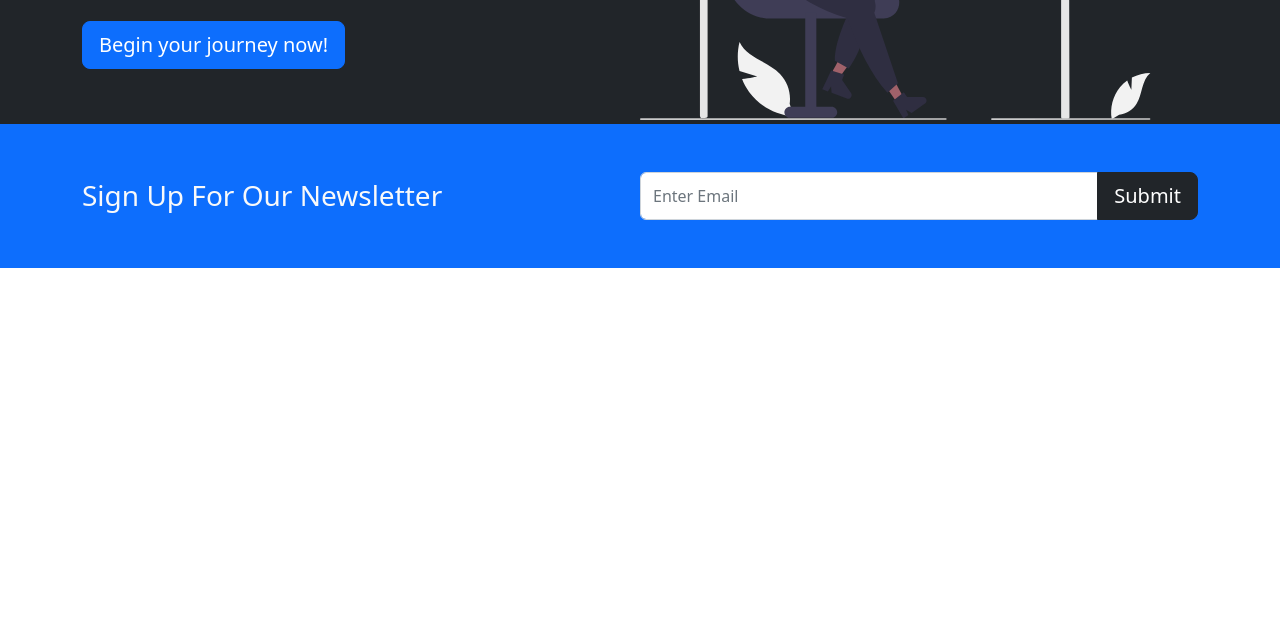
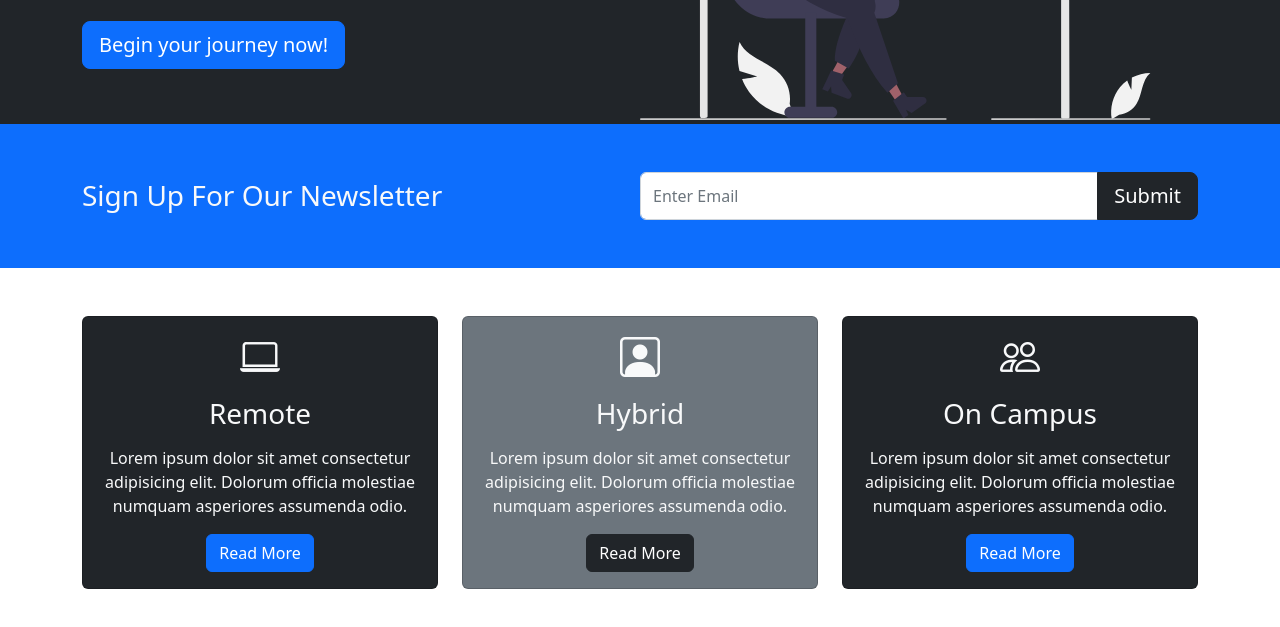
Before and after one commit to Danny-Rodriguez/bootstrapc, a plain HTML site: page index.html in a window 1280 px wide. Shown: the part 329-956 px from the top of the page. Before the commit the page ends 800 px from the top, so only its background shows below. Drawn offline with nearby package versions, Linux system fonts and the light colour scheme.

Commit message:
added education options

```diff
--- a/index.html
+++ b/index.html
@@ -6,6 +6,7 @@
     <meta name="viewport" content="width=device-width, initial-scale=1.0" />
 
     <link href="https://cdn.jsdelivr.net/npm/bootstrap@5.2.0-beta1/dist/css/bootstrap.min.css" rel="stylesheet" integrity="sha384-0evHe/X+R7YkIZDRvuzKMRqM+OrBnVFBL6DOitfPri4tjfHxaWutUpFmBp4vmVor" crossorigin="anonymous" />
+    <link rel="stylesheet" href="https://cdn.jsdelivr.net/npm/bootstrap-icons@1.3.0/font/bootstrap-icons.css" />
     <link rel="stylesheet" href="style.css" />
     <title>Frontend Bootcamp</title>
   </head>
@@ -61,6 +62,50 @@
       </div>
     </section>
 
+    <!-- Boxes -->
+    <section class="p-5">
+      <div class="container">
+        <div class="row text-center">
+          <div class="col-md">
+            <div class="card bg-dark text-light">
+              <div class="card-body text-center">
+                <div class="h1 mb-3">
+                  <i class="bi bi-laptop"></i>
+                </div>
+                <h3 class="card-title mb-3">Remote</h3>
+                <p class="card-text">Lorem ipsum dolor sit amet consectetur adipisicing elit. Dolorum officia molestiae numquam asperiores assumenda odio.</p>
+                <a href="#" class="btn btn-primary">Read More</a>
+              </div>
+            </div>
+          </div>
+          <div class="col-md">
+            <div class="card bg-secondary text-light">
+              <div class="card-body text-center">
+                <div class="h1 mb-3">
+                  <i class="bi bi-person-square"></i>
+                </div>
+                <h3 class="card-title mb-3">Hybrid</h3>
+                <p class="card-text">Lorem ipsum dolor sit amet consectetur adipisicing elit. Dolorum officia molestiae numquam asperiores assumenda odio.</p>
+                <a href="#" class="btn btn-dark">Read More</a>
+              </div>
+            </div>
+          </div>
+          <div class="col-md">
+            <div class="card bg-dark text-light">
+              <div class="card-body text-center">
+                <div class="h1 mb-3">
+                  <i class="bi bi-people"></i>
+                </div>
+                <h3 class="card-title mb-3">On Campus</h3>
+                <p class="card-text">Lorem ipsum dolor sit amet consectetur adipisicing elit. Dolorum officia molestiae numquam asperiores assumenda odio.</p>
+                <a href="#" class="btn btn-primary">Read More</a>
+              </div>
+            </div>
+          </div>
+        </div>
+      </div>
+    </section>
+
     <script src="https://cdn.jsdelivr.net/npm/bootstrap@5.2.0-beta1/dist/js/bootstrap.bundle.min.js" integrity="sha384-pprn3073KE6tl6bjs2QrFaJGz5/SUsLqktiwsUTF55Jfv3qYSDhgCecCxMW52nD2" crossorigin="anonymous"></script>
   </body>
 </html>
```
